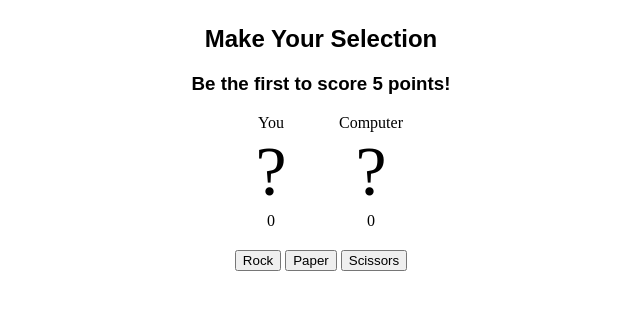
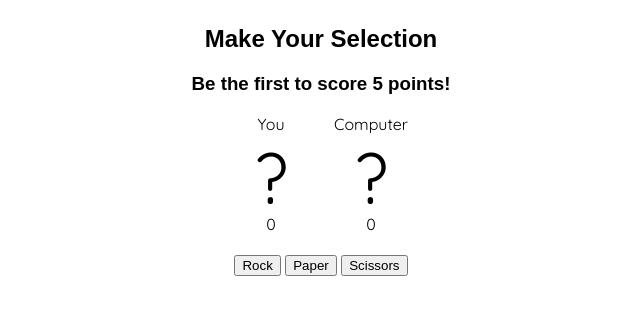
Before and after one commit to jakrogol/rock-paper-scissors, a plain HTML site: page index.html in a window 1280 px wide. Shown: the part 127-442 px from the top of the page, without its empty margins (319-959 px from the left). Drawn offline with Linux system fonts and the light colour scheme; a web font is replaced by a local one.

Commit message:
Add Quicksand font as default.

```diff
--- a/index.html
+++ b/index.html
@@ -6,6 +6,7 @@
   <link rel="preconnect" href="https://fonts.googleapis.com">
   <link rel="preconnect" href="https://fonts.gstatic.com" crossorigin>
   <link href="https://fonts.googleapis.com/css2?family=Anton+SC&display=swap" rel="stylesheet">
+  <link href="https://fonts.googleapis.com/css2?family=Quicksand:wght@300..700&display=swap" rel="stylesheet">
   <link rel="stylesheet" href="styles.css">
   <script src="script.js" defer></script>
   <title>Rock Paper Scissors</title>
--- a/styles.css
+++ b/styles.css
@@ -2,6 +2,7 @@ html {
   max-width: 400px;
   margin: 0 auto;
   text-align: center;
+  font-family: "Quicksand", san-serif;
 }
 
 h1, h2, h3 {
```
